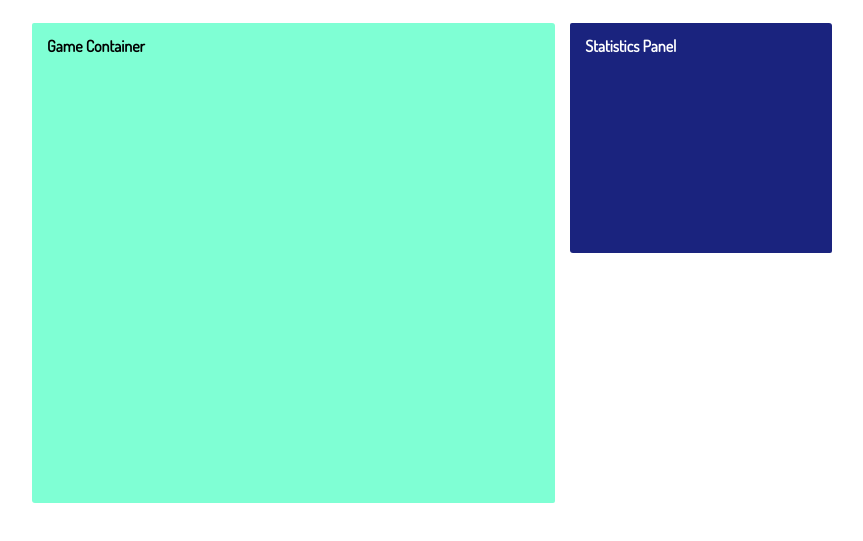
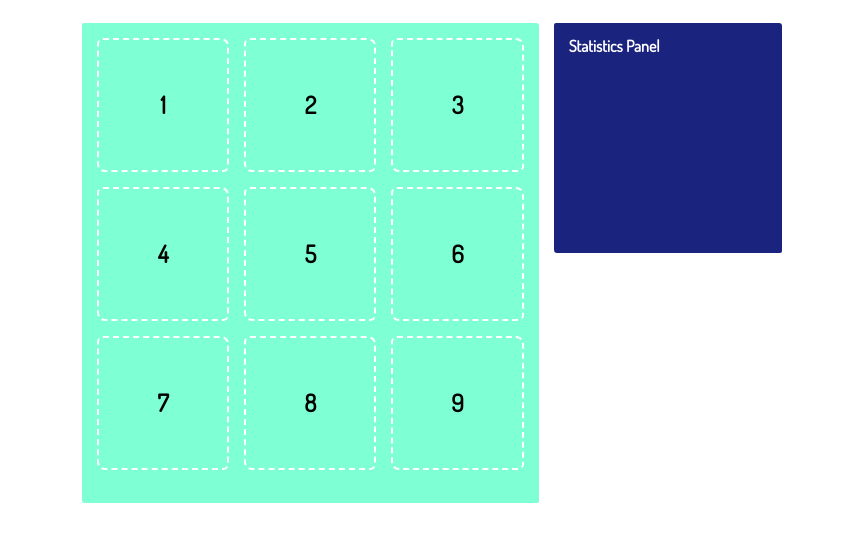
Before and after one commit to igakigongo/js-tic-tac-toe, a website: page index.html in a window 1280 px wide. Shown: the part 97-638 px from the top of the page, without its empty margins (208-1071 px from the left). Drawn offline with Linux system fonts and the light colour scheme.

Commit message:
add game board with a render function, displays static board on load

```diff
--- a/css/app.css
+++ b/css/app.css
@@ -1,6 +1,7 @@
 @import "./reset.css";
 
 body {
+  background-color: #fff;
   font-family: "Dosis", sans-serif;
 }
 
@@ -21,7 +22,7 @@ h1 {
   min-width: 290px;
 }
 
-#root, #root div {
+#root {
   padding: 0 15px;
 }
 
@@ -29,12 +30,15 @@ h1 {
   border-radius: 2px 3px;
   font-weight: bold;
   margin-bottom: 1rem;
-  padding: 15px;
+  padding: 15px 0;
 }
 
 #root section {
   background-color: aquamarine;
   height: 450px;
+
+  /* background-image: url('../images/Trianglify-10s-1861px.svg');
+  background-size: cover; */
 }
 
 #root aside {
@@ -52,7 +56,7 @@ h1 {
     display: grid;
     grid-template-columns: 2fr 1fr;
     column-gap: 15px;
-    max-width: 800px;
+    max-width: 700px;
   }
 
   #root section, #root aside {
--- a/index.html
+++ b/index.html
@@ -14,10 +14,15 @@
 		</header>
 		<main>
 			<div id="root">
-				<section>Game Container</section>
+				<section>
+					<div id="board-shell">
+					</div>
+				</section>
 				<aside>Statistics Panel</aside>
 			</div>
 		</main>
+		<script src="./js/game-player.js"></script>
+		<script src="./js/game-board.js"></script>
 		<script src="./js/app.js"></script>
 	</body>
 </html>
--- a/js/app.js
+++ b/js/app.js
@@ -0,0 +1,44 @@
+const controller = (function(){
+
+  const boardShell = document.getElementById("board-shell");
+
+  function createGridCell(key){
+    console.log(key);
+    const cell = document.createElement("div");
+    cell.innerText = key + 1;
+    cell.style.border = "2px dashed #fff";
+    cell.style.borderRadius = "6px 8px";
+    cell.style.minHeight = "100px";
+    cell.style.padding = "15px";
+    cell.style.textAlign = "center";
+
+    cell.style.display = "flex";
+    cell.style.flexDirection = "column";
+    cell.style.justifyContent = "center";
+
+    cell.style.fontSize = "1.5rem";
+
+    return cell;
+  }
+
+  function render(){
+    const boardSize = gameBoard.size();
+
+    boardShell.style.display = "grid";
+    boardShell.style.columnGap = "15px";
+    boardShell.style.gridTemplateColumns = `repeat(${Math.sqrt(boardSize)}, 1fr)`;
+    boardShell.style.rowGap = "15px";
+
+    const cells = [...new Array(9).keys()].map(function(key){
+      return createGridCell(key)
+    });
+
+    boardShell.append(...cells);
+  }
+
+  return {
+    render
+  }
+})();
+
+document.addEventListener("DOMContentLoaded", controller.render)
--- /dev/null
+++ b/js/game-board.js
@@ -0,0 +1,39 @@
+/**
+ * Create a board as soon as the game is loaded or the DOM is ready
+ */
+const gameBoard = (function() {
+	const slots = new Array(9);
+	const winningMoves = [
+		[0, 1, 2],
+		[3, 4, 5],
+		[6, 7, 8],
+		[0, 3, 6],
+		[1, 4, 7],
+		[2, 5, 8],
+		[0, 4, 8],
+		[2, 4, 6]
+	];
+
+	/**
+	 * Place a symbol onto the board
+	 * @param {String} symbol
+	 */
+	function placeSymbol(symbol) {
+		console.log(symbol);
+	}
+
+	/**
+	 * Reset the board
+	 */
+	function reset() {}
+
+	function size() {
+		return slots.length;
+	}
+
+	return {
+		placeSymbol,
+		reset,
+		size
+	};
+})();
--- /dev/null
+++ b/js/game-player.js
@@ -0,0 +1,14 @@
+/**
+ * Factory for creating players to use in the game
+ * @param {String} name
+ * @param {String} symbol
+ */
+const createPlayer = function(name, symbol){
+  if (!name) throw 'Invalid player name';
+  if (!symbol) throw 'Invalid player symbol';
+
+  return {
+    name,
+    symbol
+  };
+};
```
Also changed, not shown: .eslintrc.json, images/Trianglify-10s-1861px.svg (added), images/dual_ball_1s_200px.gif (added).
